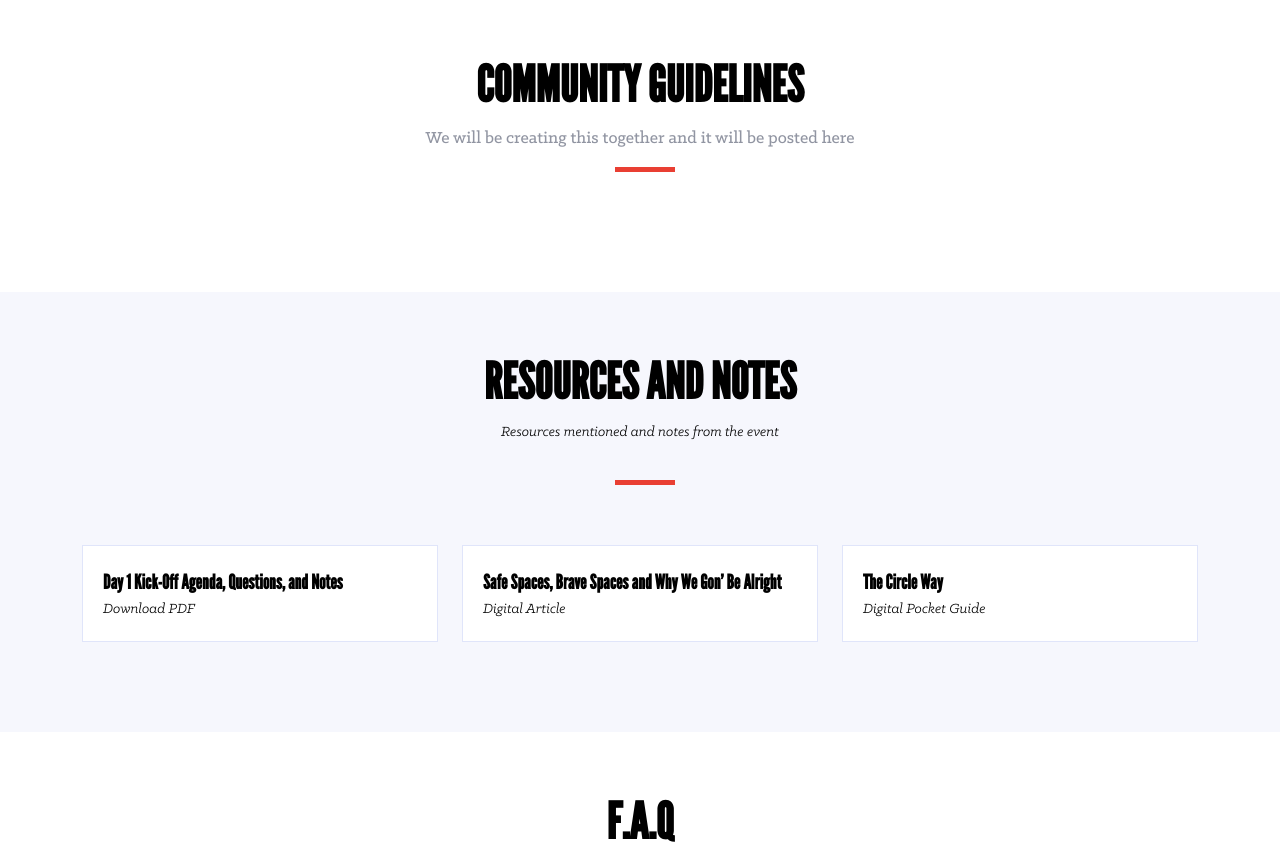
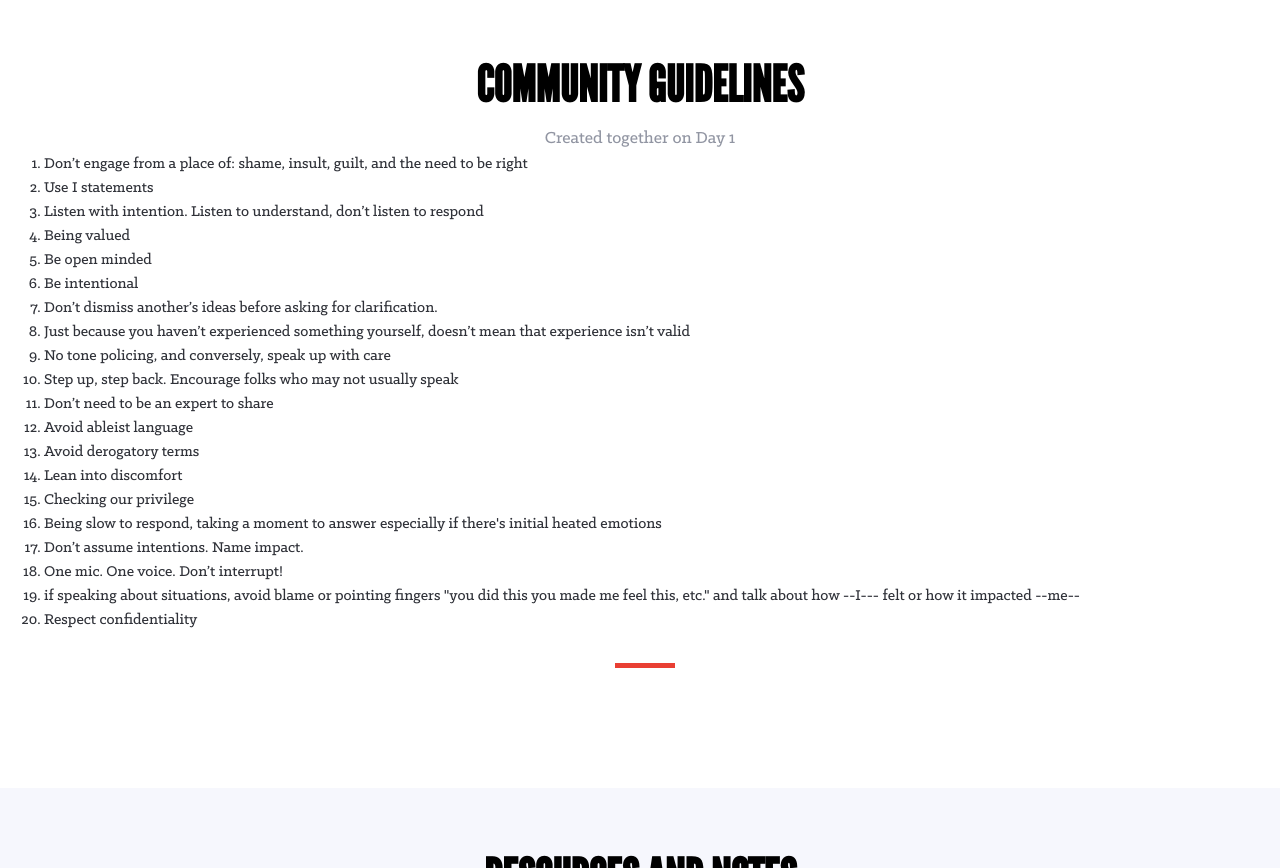
Before and after one commit to ellienguyendev/alumni-unconference, a plain HTML site: page index.html in a window 1280 px wide. Shown: the part 2620-3488 px from the top of the page. Drawn offline with Linux system fonts and the light colour scheme.

Commit message:
community guidelines

```diff
--- a/index.html
+++ b/index.html
@@ -247,7 +247,30 @@
 
         <div class="section-header">
           <h2>Community Guidelines</h2>
-          <p>We will be creating this together and it will be posted here</p>
+          <p>Created together on Day 1</p>
+          <ol>
+            <li>Don’t engage from a place of: shame, insult, guilt, and the need to be right</li>
+            <li>Use I statements</li>
+            <li>Listen with intention. Listen to understand, don’t listen to respond</li>
+            <li>Being valued</li>
+            <li>Be open minded</li>
+            <li>Be intentional</li>
+            <li>Don’t dismiss another’s ideas before asking for clarification.</li>
+            <li>Just because you haven’t experienced something yourself, doesn’t mean that experience isn’t valid</li>
+            <li>No tone policing, and conversely, speak up with care</li>
+            <li>Step up, step back. Encourage folks who may not usually speak</li>
+            <li>Don’t need to be an expert to share</li>
+            <li>Avoid ableist language</li>
+            <li>Avoid derogatory terms</li>
+            <li>Lean into discomfort </li>
+            <li>Checking our privilege</li>
+            <li>Being slow to respond, taking a moment to answer especially if there's initial heated emotions</li>
+            <li>Don’t assume intentions. Name impact.</li>
+            <li>One mic. One voice. Don’t interrupt!</li>
+            <li>if speaking about situations, avoid blame or pointing fingers "you did this you made me feel this, etc." and talk about how --I--- felt or how it impacted --me--</li>
+            <li>Respect confidentiality</li>
+
+          </ol>
         </div>
 
       </div>
```
